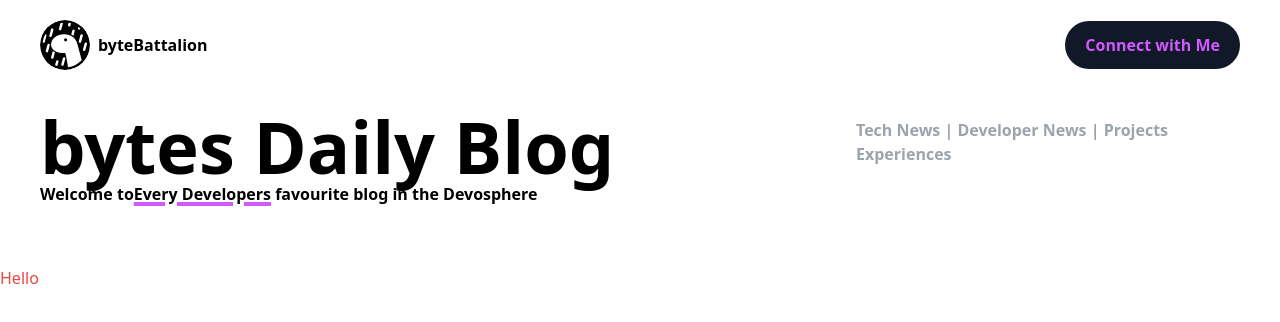
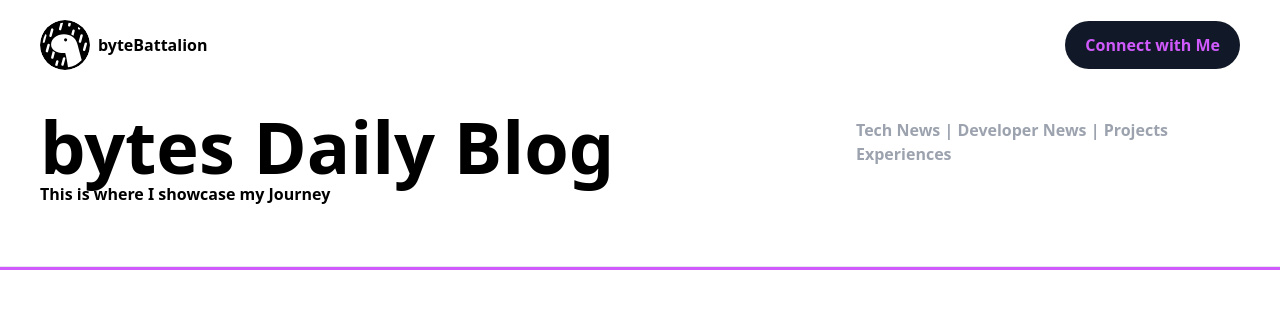
Before and after one commit to Thabish-Kader/my-blog, a Next.js app: page / in a window 1280 px wide. Shown: the top 322 px of the page. Built offline with nearby package versions, Linux system fonts and the light colour scheme.

Commit message:
preview-deps-added
Signed-off-by: Thabish <kadertabish2@gmail.com>

```diff
--- a/app/(main)/page.tsx
+++ b/app/(main)/page.tsx
@@ -1,7 +1,7 @@
 const Home = () => {
 	return (
 		<div>
-			<h1 className="text-red-500">Hello</h1>
+			<hr className="bg-brand h-1" />
 		</div>
 	);
 };
--- a/components/Banner.tsx
+++ b/components/Banner.tsx
@@ -4,11 +4,7 @@ export const Banner = () => {
 			<div>
 				<h1 className="text-7xl">bytes Daily Blog</h1>
 				<h2 className="mt-5 md:mt-0">
-					Welcome to
-					<span className="underline decoration-4 decoration-brand">
-						Every Developers
-					</span>{" "}
-					favourite blog in the Devosphere
+					This is where I showcase my Journey
 				</h2>
 			</div>
 			<p className="mt-5 md:mt-2 text-gray-400 max-w-sm">
--- /dev/null
+++ b/components/Blogs.tsx
@@ -0,0 +1,9 @@
+type Props = {
+	posts: Post[];
+};
+
+const Blogs = ({ posts }: Props) => {
+	return <div>Blogs</div>;
+};
+
+export default Blogs;
--- /dev/null
+++ b/components/PreviewBlogList.tsx
@@ -0,0 +1,12 @@
+"use client";
+import { usePreview } from "../lib/sanity.preview";
+import Blogs from "./Blogs";
+type Props = {
+	query: string;
+};
+
+export const PreviewBlogList = ({ query }: Props) => {
+	const posts = usePreview(null, query);
+	// console.log(`Loading posts...${posts}`);
+	return <Blogs posts={posts} />;
+};
--- /dev/null
+++ b/components/PreviewSuspense.ts
@@ -0,0 +1,4 @@
+"use client";
+
+// Once rollup supports 'use client' module directives then 'next-sanity' will include them and this re-export will no longer be necessary
+export { PreviewSuspense as default } from "next-sanity/preview";
--- /dev/null
+++ b/pages/api/exit-preview.ts
@@ -0,0 +1,8 @@
+// Next.js API route support: https://nextjs.org/docs/api-routes/introduction
+import type { NextApiRequest, NextApiResponse } from "next";
+
+export default function handler(req: NextApiRequest, res: NextApiResponse) {
+	res.clearPreviewData();
+	res.writeHead(307, { Location: "/" });
+	res.end();
+}
--- /dev/null
+++ b/pages/api/preview.ts
@@ -0,0 +1,8 @@
+// Next.js API route support: https://nextjs.org/docs/api-routes/introduction
+import type { NextApiRequest, NextApiResponse } from "next";
+
+export default function handler(req: NextApiRequest, res: NextApiResponse) {
+	res.setPreviewData({});
+	res.writeHead(307, { Location: "/" });
+	res.end();
+}
```
Also changed, not shown: lib/sanity.client.ts (added, +11 -0 lines), lib/sanity.preview.ts (added, +13 -0 lines), typings.d.ts (added, +69 -0 lines), 1 other file (tests, documents, lock files or other folders).
